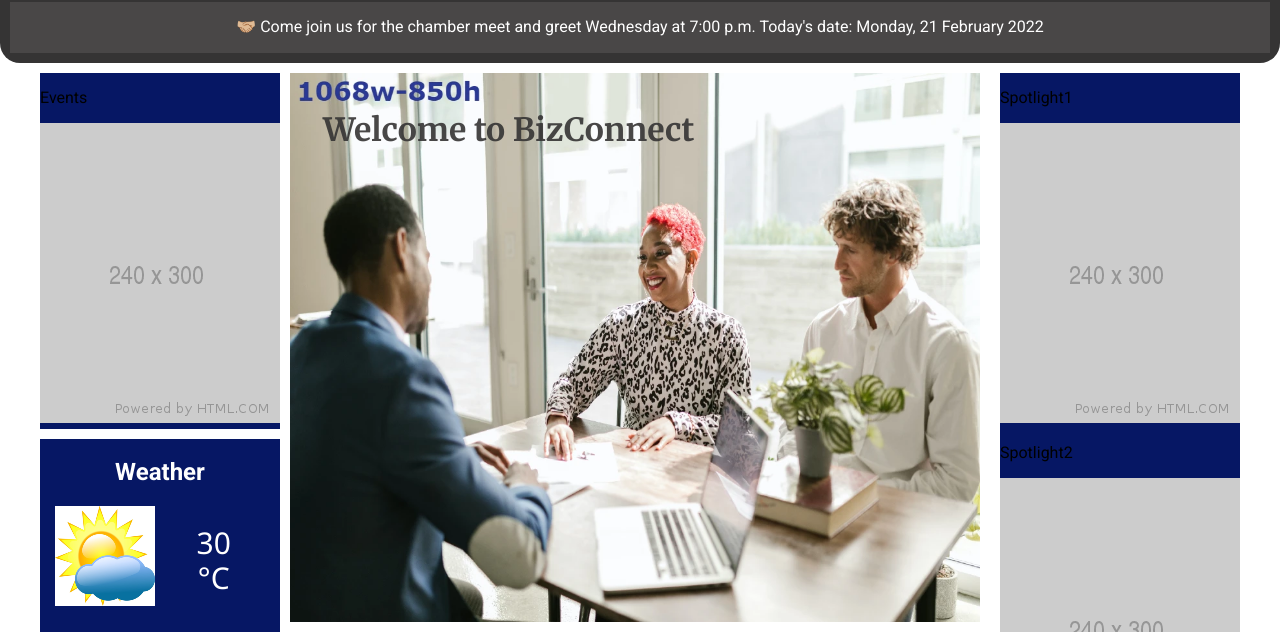
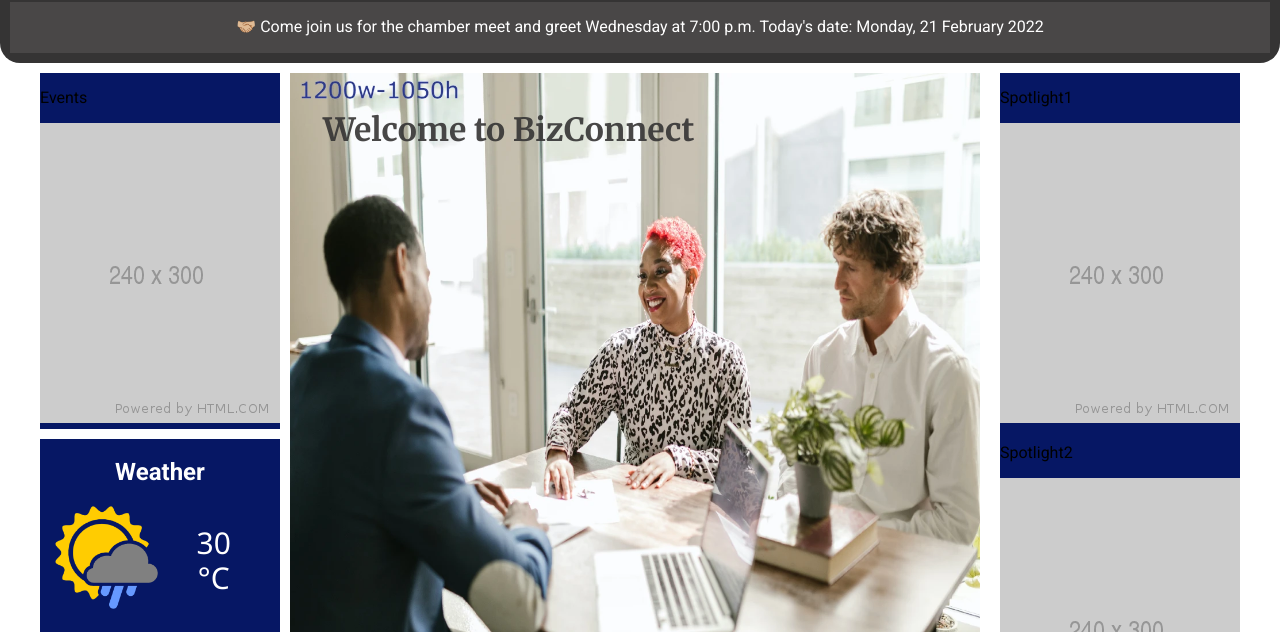
Before and after one commit to anuchaj/wdd230, a plain HTML site: page chamber-project/index.html in a window 1280 px wide. Shown: the part 129-761 px from the top of the page. Drawn offline with Linux system fonts and the light colour scheme.

Commit message:
weather-icon update

```diff
--- a/chamber-project/index.html
+++ b/chamber-project/index.html
@@ -47,8 +47,9 @@
                 <!-- <source media="(max-width: 400px)" srcset="images/wdd-img400w-450h.webp"> -->
                 <source media="(max-width: 600px)" srcset="images/wdd-img750w-800h.webp">
                 <source media="(max-width: 800px)" srcset="images/wdd-img800w-850h.webp">
-                <source media="(min-width: 990px)" srcset="images/wdd-img1068w-850h.webp">
-                <img src="images/wdd-img1068w-850h.webp" alt="The Hero Photo">
+                <source media="(min-width: 990px)" srcset="images/wdd-img1200w-1050h.webp">
+                <!-- <img src="images/wdd-img1068w-850h.webp" alt="The Hero Photo"> -->
+                <img src="images/wdd-img1200w-1050h.webp" alt="The Hero Photo">
             </picture>
 
 
@@ -88,7 +89,7 @@
 
         <div class="weather">
             <h2 class="weather-text">Weather</h2>
-            <p class="weather-icon"><img src="images/weather2.png" alt="weather image"> <span class="weather-degree"></span></p>
+            <p class="weather-icon"><img src="images/weather4.png" alt="weather image"> <span class="weather-degree"></span></p>
             <h2 class="weather-state">Partly Cloudy</h2>
             <hr>
             <div class="weather-info">
```
Also changed, not shown: chamber-project/images/wdd-img1200w-1050h.webp (added), chamber-project/images/weather-icon.webp (added), chamber-project/images/weather4.png (added).
